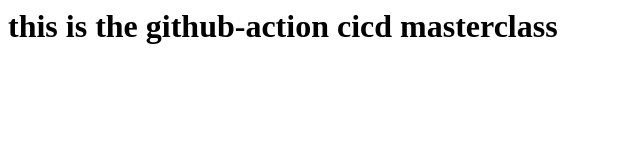
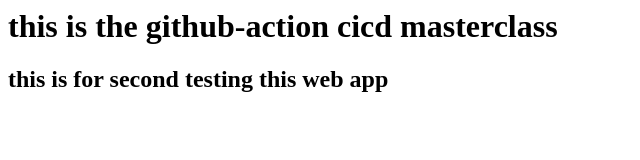
Before and after one commit to hitanshuyadav/github-action-cicd, a plain HTML site: page index.html in a window 1280 px wide. Shown: the whole page, without its empty margins (0-640 px from the left). Drawn offline with Linux system fonts and the light colour scheme.

Commit message:
Add second heading for testing purpose

```diff
--- a/index.html
+++ b/index.html
@@ -1 +1,2 @@
 <h1> this is the github-action cicd masterclass</h1>
+<h2>this is for second testing this web app</h2>
```
